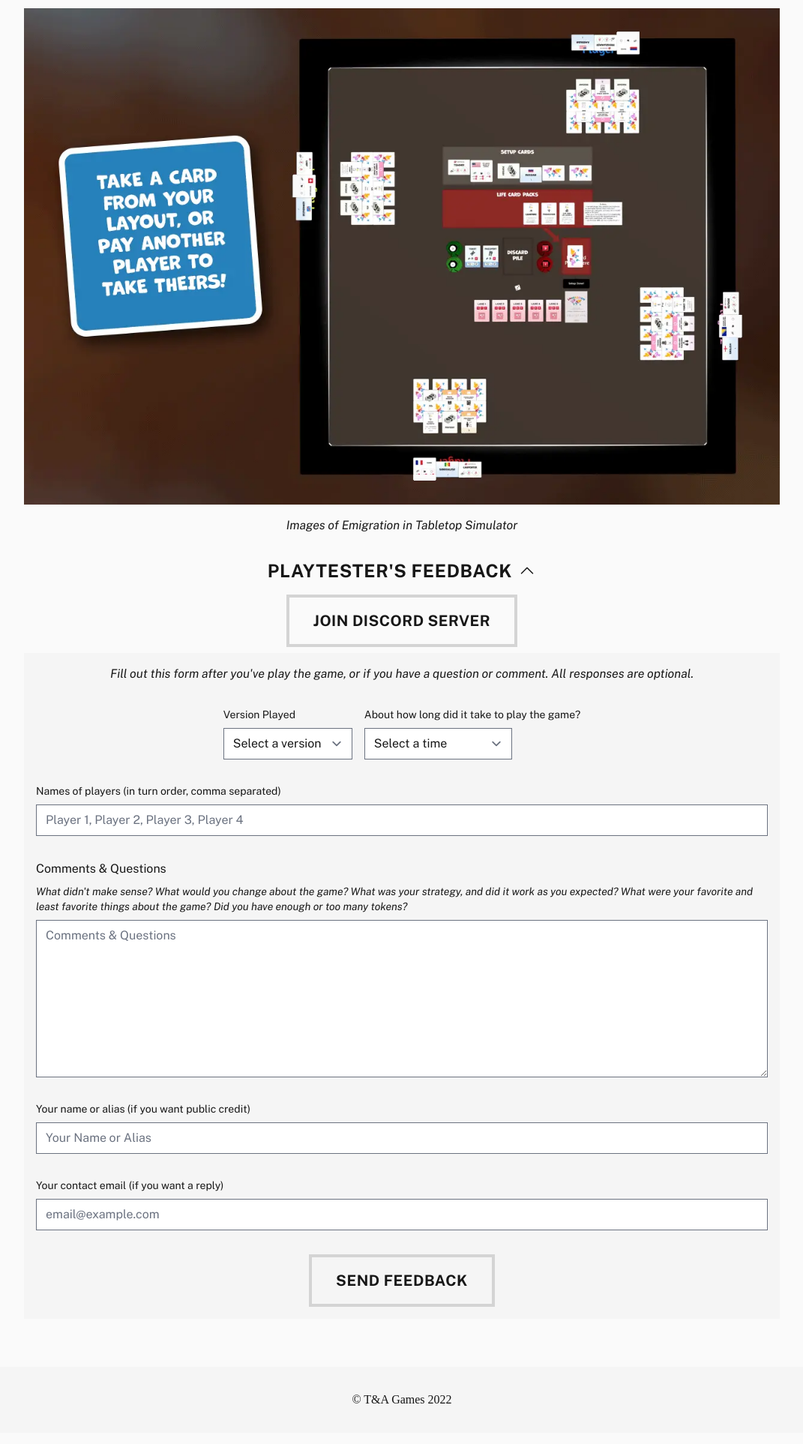
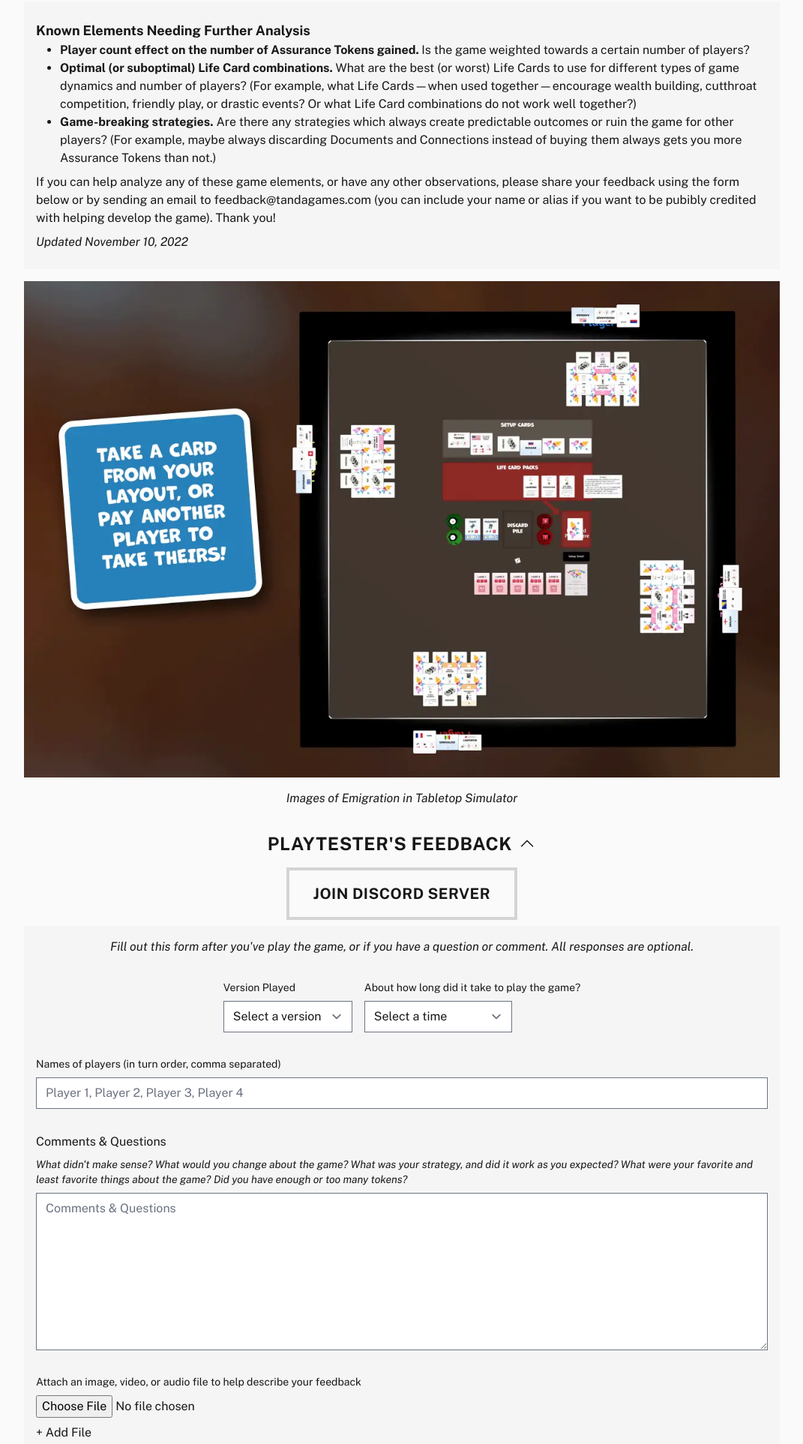
Before and after one commit to jdvlpr/tanda-games-website, an Astro site: page /emigration in a window 1280 px wide. Shown: the part 1380-3306 px from the top of the page at 75% size, without its empty margins (104-1175 px from the left). Built offline with nearby package versions, Linux system fonts and the light colour scheme; Astro itself is replaced by a stand-in of ours; a web font is replaced by a local one.

Commit message:
added file upload to feedback form

```diff
--- a/package.json
+++ b/package.json
@@ -1,7 +1,7 @@
 {
   "name": "tandagames.com",
   "type": "module",
-  "version": "0.1.7",
+  "version": "0.1.8",
   "private": true,
   "scripts": {
     "dev": "astro dev",
--- a/src/components/FeedbackEmigrationGame.svelte
+++ b/src/components/FeedbackEmigrationGame.svelte
@@ -4,6 +4,7 @@
     export let expand = false;
     export let discordLink;
     export let changelog;
+
     let iconDown = `<svg xmlns="http://www.w3.org/2000/svg" fill="none" viewBox="0 0 24 24" stroke-width="1.5" stroke="currentColor" class="w-6 h-6">
   <path stroke-linecap="round" stroke-linejoin="round" d="M19.5 8.25l-7.5 7.5-7.5-7.5" />
 </svg>`;
@@ -30,6 +31,14 @@
         "40 to 60 years old",
         "Above 60 years old",
     ];
+
+    let files = [""];
+
+    let showClearFirstFile = false;
+    function onFileChange(index) {
+        if (index !== 0) return;
+        showClearFirstFile = true;
+    }
 </script>
 
 <button
@@ -43,6 +52,7 @@
     <form
         target="_blank"
         action="https://formsubmit.co/99157ff313bd346ac1d729cca203b666"
+        enctype="multipart/form-data"
         method="POST"
         class="inline-flex flex-wrap items-start justify-center gap-4 mb-8 text-left p-4 bg-neutral-100  dark:bg-neutral-800"
     >
@@ -168,6 +178,52 @@
 
         <div class="basis-full" />
 
+        <div class="flex flex-col gap-2 flex-1 items-start">
+            <p class="text-sm">Attach an image, video, or audio file to help describe your feedback</p>
+            {#each files as file, index}
+                <div class="flex flex-wrap gap-2">
+                    <input
+                        id="file_attachment_{index}"
+                        type="file"
+                        class="w-full"
+                        on:change={() => onFileChange(index)}
+                        name="file_attachment_{index}"
+                        accept="image/*,video/*,audio/*,.pdf"
+                    />
+                    {#if showClearFirstFile && index === 0}
+                        <button
+                            type="button"
+                            class="mb-2 text-sm"
+                            on:click={() => {
+                                document.getElementById(`file_attachment_0`).value = "";
+                                showClearFirstFile = false;
+                            }}>x Clear File</button
+                        >
+                    {/if}
+                    {#if index > 0}
+                        <button
+                            type="button"
+                            class="mb-2 text-sm"
+                            on:click={() => {
+                                document.getElementById(`file_attachment_${index}`).value = "";
+                                files.splice(index, 1);
+                                files = files;
+                            }}>x Remove File</button
+                        >
+                    {/if}
+                </div>
+            {/each}
+            <button
+                type="button"
+                on:click={() => {
+                    files.push("");
+                    files = files;
+                }}>+ Add File</button
+            >
+        </div>
+
+        <div class="basis-full" />
+
         <div class="flex flex-col gap-2 flex-1">
             <label for="name-or-alias" class="text-sm">Your name or alias (if you want public credit)</label>
             <input
--- a/src/pages/emigration/index.astro
+++ b/src/pages/emigration/index.astro
@@ -149,6 +149,54 @@ const variants = [
                         class="underline">View Changelog</a
                     >
                 </p>
+
+                <div
+                    class="text-left inline-flex flex-col justify-center items-center gap-4"
+                >
+                    <div class="bg-neutral-100 p-4 dark:bg-neutral-700 w-full">
+                        <h2 class="text-lg font-bold mt-2">
+                            Known Elements Needing Further Analysis
+                        </h2>
+                        <ul class="list-disc ml-8">
+                            <li>
+                                <span class="font-bold">
+                                    Player count effect on the number of
+                                    Assurance Tokens gained.
+                                </span> Is the game weighted towards a certain number
+                                of players?
+                            </li>
+                            <li>
+                                <span class="font-bold"
+                                    >Optimal (or suboptimal) Life Card
+                                    combinations.</span
+                                > What are the best (or worst) Life Cards to use
+                                for different types of game dynamics and number of
+                                players? (For example, what Life Cards&#8212;when
+                                used together&#8212;encourage wealth building, cutthroat
+                                competition, friendly play, or drastic events? Or
+                                what Life Card combinations do not work well together?)
+                            </li>
+                            <li>
+                                <span class="font-bold"
+                                    >Game-breaking strategies.</span
+                                > Are there any strategies which always create predictable
+                                outcomes or ruin the game for other players? (For
+                                example, maybe always discarding Documents and Connections
+                                instead of buying them always gets you more Assurance
+                                Tokens than not.)
+                            </li>
+                        </ul>
+                        <p class="my-2">
+                            If you can help analyze any of these game elements,
+                            or have any other observations, please share your
+                            feedback using the form below or by sending an email
+                            to feedback@tandagames.com (you can include your
+                            name or alias if you want to be pubibly credited
+                            with helping develop the game). Thank you!
+                        </p>
+                        <p class="italic my-2">Updated November 10, 2022</p>
+                    </div>
+                </div>
             </div>
         </div>
 
```
Also changed, not shown: 3 other files.
